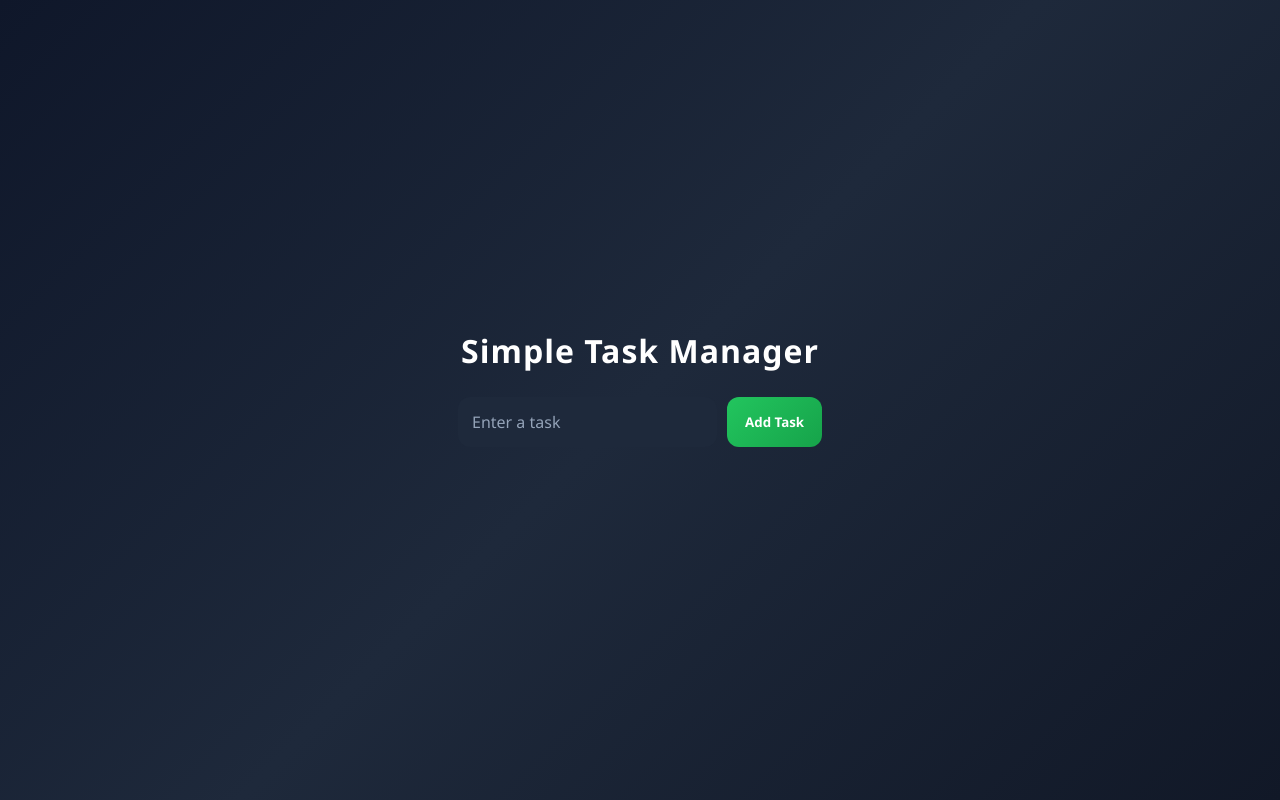
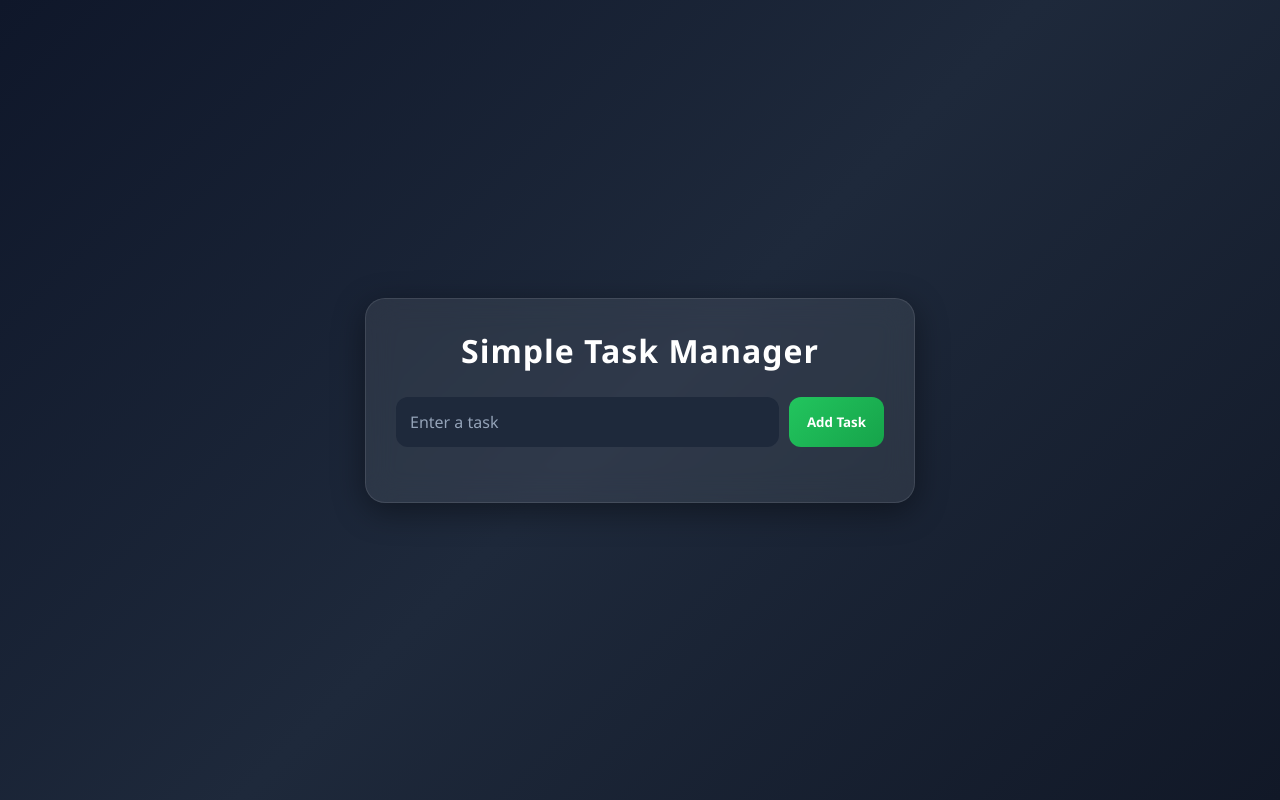
Before and after one commit to manyaks005/task-manager, a plain HTML site: page index.html in a window 1280 px wide. Drawn offline with nearby package versions, Linux system fonts and the light colour scheme.

Commit message:
Updated Task Manager UI

```diff
--- a/index.html
+++ b/index.html
@@ -4,12 +4,16 @@
     <meta charset="UTF-8">
     <meta name="viewport" content="width=device-width, initial-scale=1.0">
     <title>Simple Task Manager</title>
+
     <link rel="stylesheet" href="style.css">
-      <link rel="stylesheet" href="https://unpkg.com/aos@next/dist/aos.css" />
+
+    <!-- AOS CSS -->
+    <link rel="stylesheet" href="https://unpkg.com/aos@next/dist/aos.css">
 </head>
 <body>
 
-   <div data-aos="flip-left">
+    <div class="container" data-aos="flip-left">
+
         <h1>Simple Task Manager</h1>
 
         <div class="input-section">
@@ -18,11 +22,21 @@
         </div>
 
         <ul id="taskList"></ul>
+
     </div>
-  <script src="https://unpkg.com/aos@next/dist/aos.js"></script>
-  <script>
-    AOS.init();
-  </script>
+
+    <!-- AOS JS -->
+    <script src="https://unpkg.com/aos@next/dist/aos.js"></script>
+
+    <script>
+        AOS.init({
+            duration: 1000,
+            once: true
+        });
+    </script>
+
+    <!-- Your JS -->
     <script src="script.js"></script>
+
 </body>
 </html>
```
